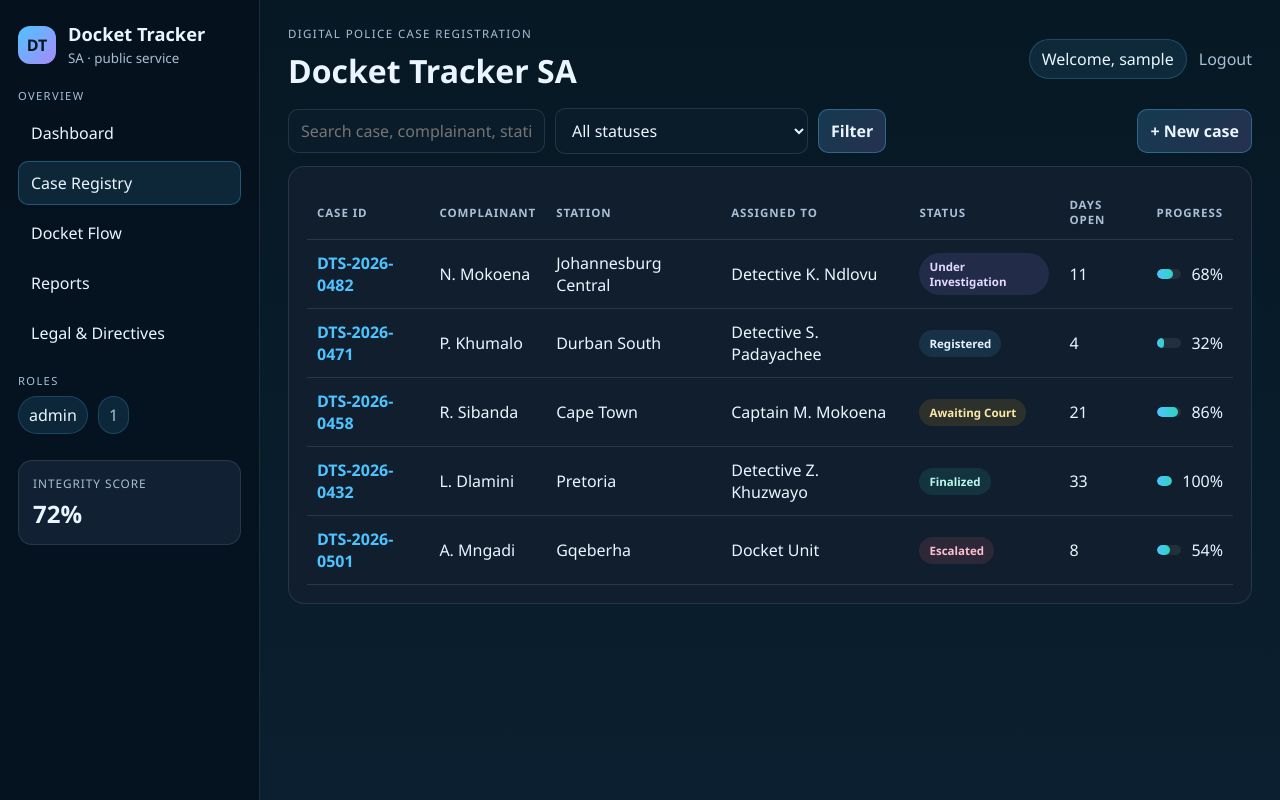
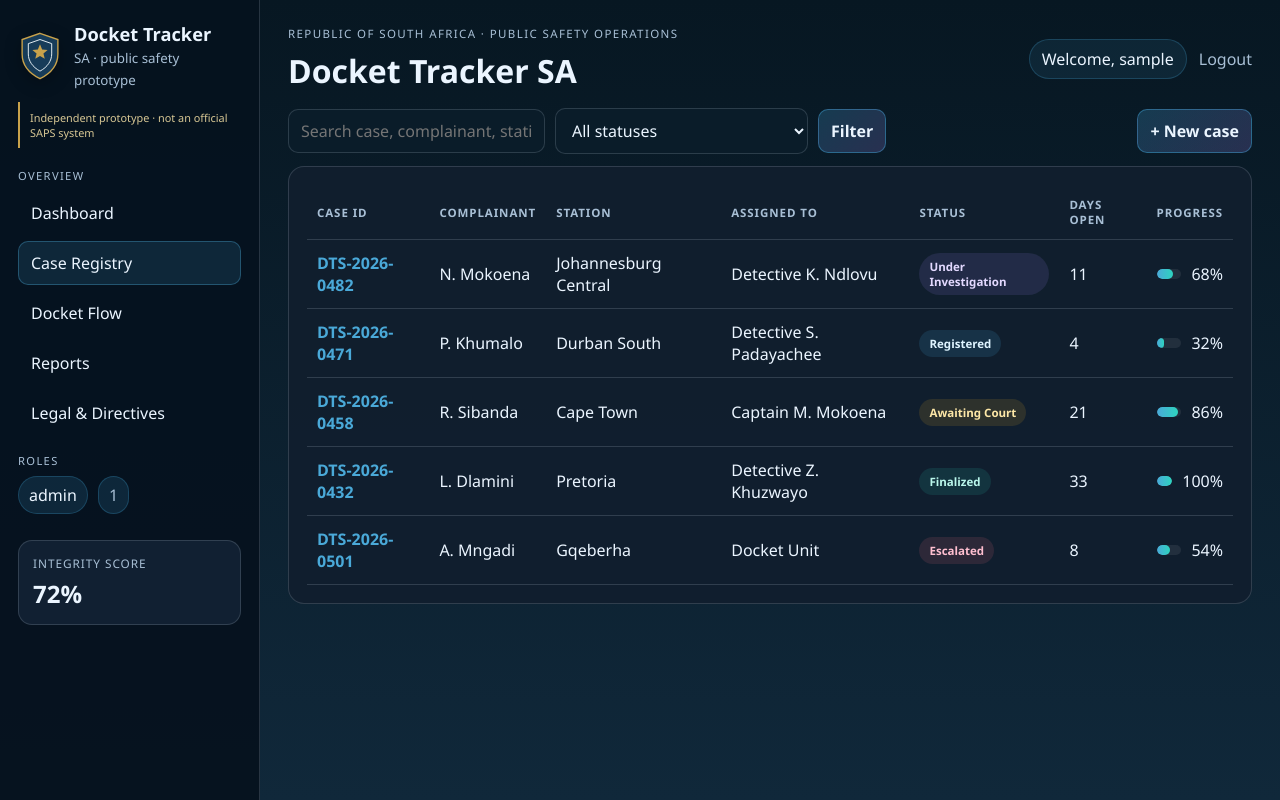
Before and after one commit to HoodieOnline/police-docket-tracker, a Flask app: page /cases in a window 1280 px wide. Run offline with Flask 3, Linux system fonts and the light colour scheme; the visitor is signed in with stand-in values (Sample User, id 1); data comes from the database, SQL or seed files in the repository.

Commit message:
Add independent public safety branding
Introduce an original shield crest, institutional navy and gold styling, South African public-safety accents, and a clear prototype disclaimer without using official SAPS insignia.\n\nCo-authored-by: Copilot <223556219+Copilot@users.noreply.github.com>

```diff
--- a/static/style.css
+++ b/static/style.css
@@ -1,17 +1,18 @@
 :root {
-  --bg: #061823;
-  --bg-2: #0b1f30;
+  --bg: #071722;
+  --bg-2: #10283a;
   --panel: rgba(17, 30, 46, 0.96);
   --panel-soft: rgba(20, 38, 57, 0.9);
-  --primary: #4ec3ff;
-  --primary-soft: rgba(78, 195, 255, 0.12);
+  --primary: #4aa9d8;
+  --primary-soft: rgba(74, 169, 216, 0.14);
   --success: #2dd4bf;
-  --warning: #fbbf24;
+  --warning: #d7ad45;
   --danger: #fb7185;
   --purple: #a78bfa;
   --text: #ebf5ff;
   --muted: #a8bfd5;
-  --line: rgba(148, 163, 184, 0.18);
+  --gold: #c8a24b;
+  --line: rgba(173, 190, 204, 0.2);
   --shadow: rgba(0, 0, 0, 0.35);
 }
 
@@ -50,14 +51,33 @@ button, input, select { font: inherit; }
 }
 
 .brand-mark {
-  width: 38px;
-  height: 38px;
-  border-radius: 12px;
+  width: 44px;
+  height: 50px;
   display: grid;
   place-items: center;
-  font-weight: 700;
-  color: #051621;
-  background: linear-gradient(135deg, var(--primary), var(--purple));
+  flex: 0 0 auto;
+}
+
+.brand-mark svg {
+  width: 100%;
+  height: 100%;
+  filter: drop-shadow(0 4px 8px rgba(0, 0, 0, 0.28));
+}
+
+.brand-mark svg path:first-child {
+  fill: #173c59;
+  stroke: var(--gold);
+  stroke-width: 2;
+}
+
+.brand-mark .crest-inner {
+  fill: none;
+  stroke: #e9f2f7;
+  stroke-width: 1.4;
+}
+
+.brand-mark .crest-star {
+  fill: var(--gold);
 }
 
 .brand h2 {
@@ -67,6 +87,15 @@ button, input, select { font: inherit; }
 
 .brand small {
   color: var(--muted);
+}
+
+.prototype-notice {
+  margin: -8px 0 20px;
+  padding: 8px 10px;
+  border-left: 2px solid var(--gold);
+  color: #d9c895;
+  font-size: 0.68rem;
+  line-height: 1.4;
 }
 
 .nav-group {
@@ -97,7 +126,7 @@ button, input, select { font: inherit; }
 .nav-item:hover,
 .nav-item.active {
   background: var(--primary-soft);
-  border-color: rgba(78, 195, 255, 0.3);
+  border-color: rgba(74, 169, 216, 0.35);
 }
 
 .role-chip {
@@ -157,8 +186,8 @@ button, input, select { font: inherit; }
 .welcome-badge {
   padding: 8px 12px;
   border-radius: 999px;
-  background: rgba(78, 195, 255, 0.1);
-  border: 1px solid rgba(78, 195, 255, 0.22);
+  background: rgba(74, 169, 216, 0.1);
+  border: 1px solid rgba(74, 169, 216, 0.24);
   color: var(--text);
 }
 
--- a/templates/base.html
+++ b/templates/base.html
@@ -10,12 +10,19 @@
     <div class="app-shell">
       <aside class="sidebar">
         <div class="brand">
-          <div class="brand-mark">DT</div>
+          <div class="brand-mark" aria-label="Docket Tracker SA original shield crest">
+            <svg viewBox="0 0 64 72" role="img" aria-hidden="true">
+              <path d="M32 3 58 12v21c0 16-10 28-26 36C16 61 6 49 6 33V12L32 3Z" />
+              <path class="crest-inner" d="M32 12 49 18v15c0 10-6 19-17 25-11-6-17-15-17-25V18l17-6Z" />
+              <path class="crest-star" d="m32 19 3.1 7.4 8 .7-6.1 5.2 1.9 7.8-6.9-4.2-6.9 4.2 1.9-7.8-6.1-5.2 8-.7L32 19Z" />
+            </svg>
+          </div>
           <div>
             <h2>Docket Tracker</h2>
-            <small>SA · public service</small>
+            <small>SA · public safety prototype</small>
           </div>
         </div>
+        <div class="prototype-notice">Independent prototype · not an official SAPS system</div>
 
         <nav class="nav-group">
           <p class="nav-title">Overview</p>
@@ -41,7 +48,7 @@
       <main class="main">
         <div class="topbar">
           <div>
-            <div class="eyebrow">Digital Police Case Registration</div>
+            <div class="eyebrow">Republic of South Africa · Public Safety Operations</div>
             <h1>Docket Tracker SA</h1>
           </div>
           <div class="topbar-actions">
```
